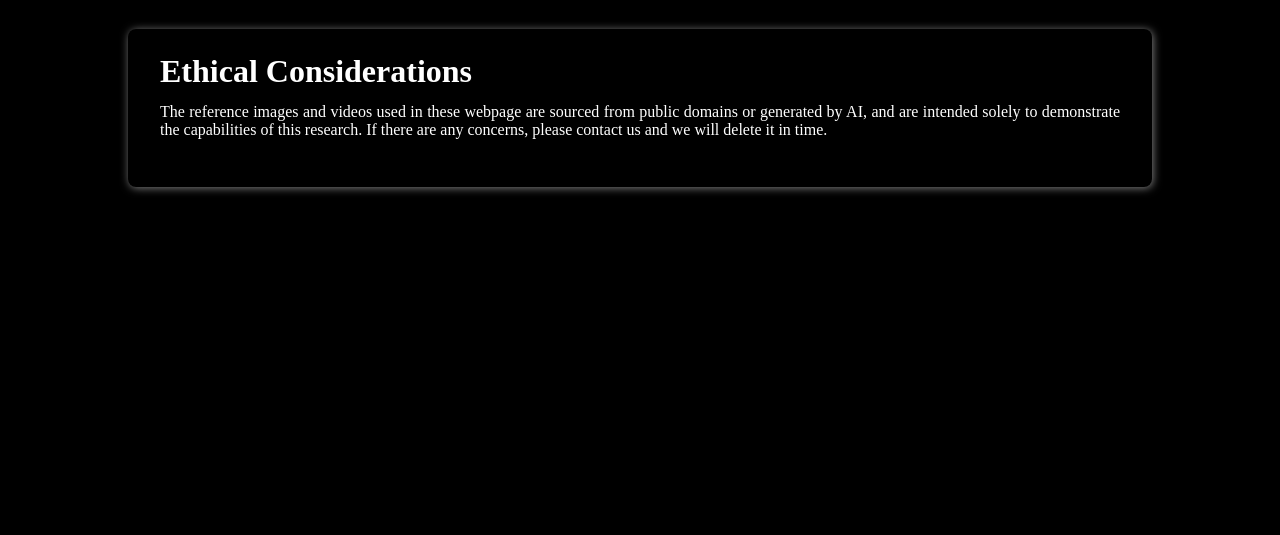
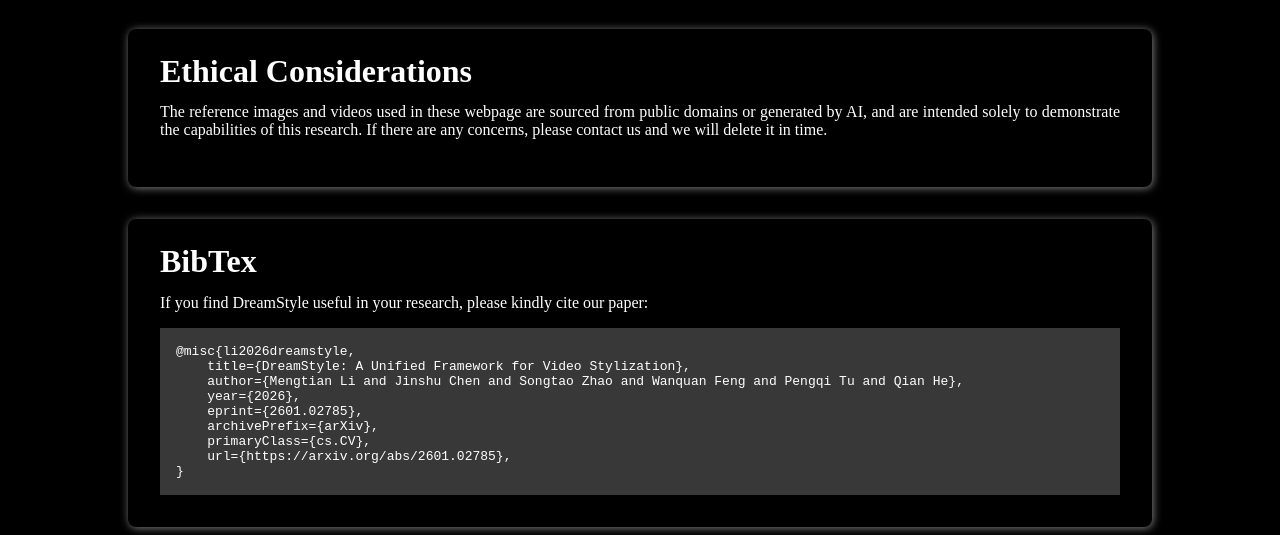
Before and after one commit to LemonSky1995/LemonSky1995.github.io, a plain HTML site: page dreamstyle/index.html in a window 1280 px wide. Shown: the part 2981-3516 px from the top of the page. Before the commit the page ends 3200 px from the top, so only its background shows below. Drawn offline with Linux system fonts and the light colour scheme.

Commit message:
add arxiv link and bibtex for dreamstyle

```diff
--- a/dreamstyle/index.html
+++ b/dreamstyle/index.html
@@ -122,7 +122,7 @@
             <sup>✉</sup>Corresponding author, <sup>‡</sup>Project lead
         </div>
         <div style="text-align: center; margin-top: 24px; margin-bottom: 32px;">
-            <a class="link-button" href="https://arxiv.org/abs/xxx" target="_blank">
+            <a class="link-button" href="https://arxiv.org/abs/2601.02785" target="_blank">
                 <svg style="width: 0.75em;" class="icon" aria-hidden="true" focusable="false" data-prefix="fas" data-icon="file-pdf" role="img" xmlns="http://www.w3.org/2000/svg" viewBox="0 0 384 512" data-fa-i2svg="">
                     <path fill="currentColor" d="M181.9 256.1c-5-16-4.9-46.9-2-46.9 8.4 0 7.6 36.9 2 46.9zm-1.7 47.2c-7.7 20.2-17.3 43.3-28.4 62.7 18.3-7 39-17.2 62.9-21.9-12.7-9.6-24.9-23.4-34.5-40.8zM86.1 428.1c0 .8 13.2-5.4 34.9-40.2-6.7 6.3-29.1 24.5-34.9 40.2zM248 160h136v328c0 13.3-10.7 24-24 24H24c-13.3 0-24-10.7-24-24V24C0 10.7 10.7 0 24 0h200v136c0 13.2 10.8 24 24 24zm-8 171.8c-20-12.2-33.3-29-42.7-53.8 4.5-18.5 11.6-46.6 6.2-64.2-4.7-29.4-42.4-26.5-47.8-6.8-5 18.3-.4 44.1 8.1 77-11.6 27.6-28.7 64.6-40.8 85.8-.1 0-.1.1-.2.1-27.1 13.9-73.6 44.5-54.5 68 5.6 6.9 16 10 21.5 10 17.9 0 35.7-18 61.1-61.8 25.8-8.5 54.1-19.1 79-23.2 21.7 11.8 47.1 19.5 64 19.5 29.2 0 31.2-32 19.7-43.4-13.9-13.6-54.3-9.7-73.6-7.2zM377 105L279 7c-4.5-4.5-10.6-7-17-7h-6v128h128v-6.1c0-6.3-2.5-12.4-7-16.9zm-74.1 255.3c4.1-2.7-2.5-11.9-42.8-9 37.1 15.8 42.8 9 42.8 9z"></path>
                 </svg>
@@ -240,10 +240,18 @@
         <h1 style="margin-top: -8px; color: white;">Ethical Considerations</h1>
         <p style="margin-top: -8px; color: white;">The reference images and videos used in these webpage are sourced from public domains or generated by AI, and are intended solely to demonstrate the capabilities of this research. If there are any concerns, please contact us and we will delete it in time.</p>
     </div>
-    <!-- <div class="container" style="box-shadow: 1px 1px 8px gray; max-width: 960px;">
+    <div class="container" style="box-shadow: 1px 1px 8px gray; max-width: 960px;">
         <h1 style="margin-top: -8px; color: white;">BibTex</h1>
         <p style="margin-top: -8px; color: white;">If you find DreamStyle useful in your research, please kindly cite our paper:</p>
-        <pre style="margin-bottom: 0px; background-color: #383838; color: white; overflow-x: auto;"><code style="margin: 16px; display: block;"></code></pre>
-    </div> -->
+        <pre style="margin-bottom: 0px; background-color: #383838; color: white; overflow-x: auto;"><code style="margin: 16px; display: block;">@misc{li2026dreamstyle,
+    title={DreamStyle: A Unified Framework for Video Stylization},
+    author={Mengtian Li and Jinshu Chen and Songtao Zhao and Wanquan Feng and Pengqi Tu and Qian He},
+    year={2026},
+    eprint={2601.02785},
+    archivePrefix={arXiv},
+    primaryClass={cs.CV},
+    url={https://arxiv.org/abs/2601.02785},
+}</code></pre>
+    </div>
 </body>
 </html>
```
